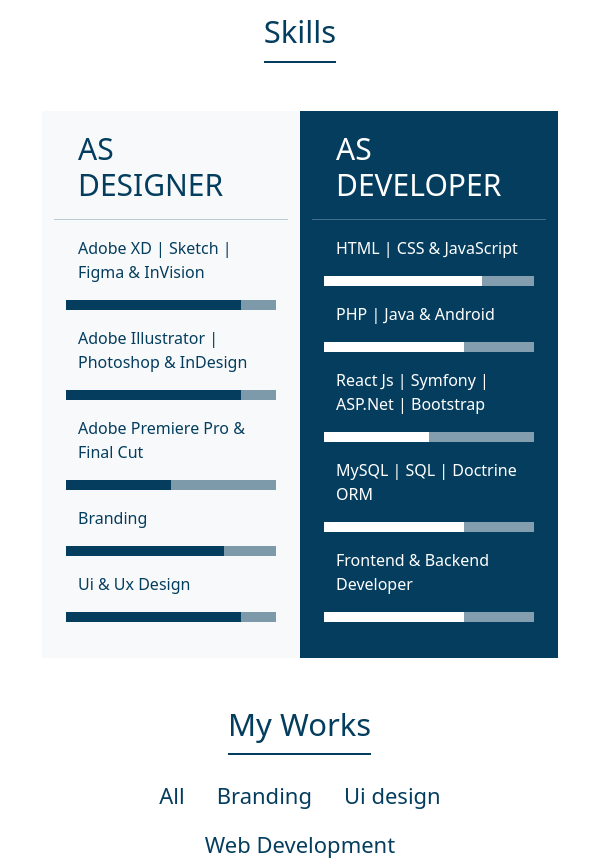
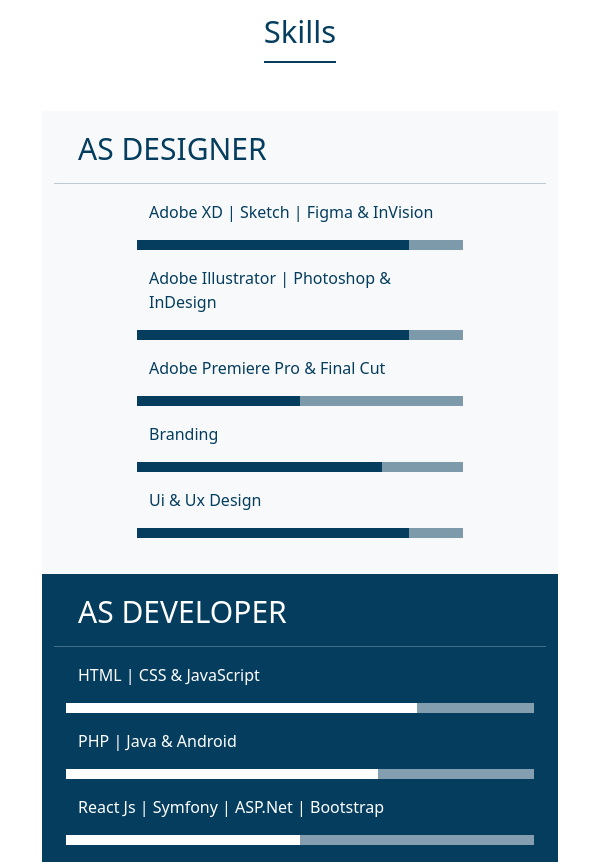
Before and after one commit to GillesRitchmond/gillesritchmond.github.io, a PHP site: page /index.html in a window 600 px wide. Shown: the part 1252-2114 px from the top of the page. Run offline with PHP 8.4, Linux system fonts and the light colour scheme; some libraries are stand-ins or nearby versions.

Commit message:
still making update on css

```diff
--- a/style.css
+++ b/style.css
@@ -648,7 +648,7 @@
         width: 90%;
     }
     .bg-light .skills{
-        width: auto;
+        width: 350px;
     }
     .nav-item{
         padding: 0px;
```
